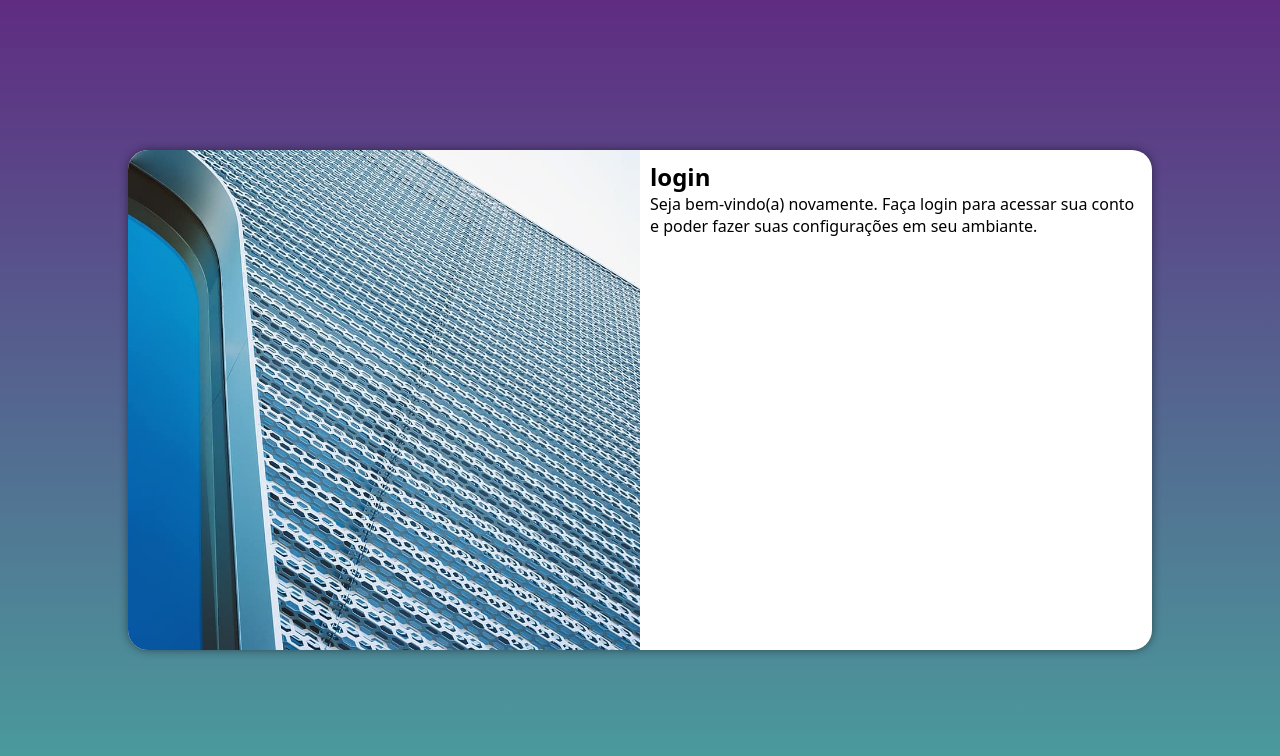
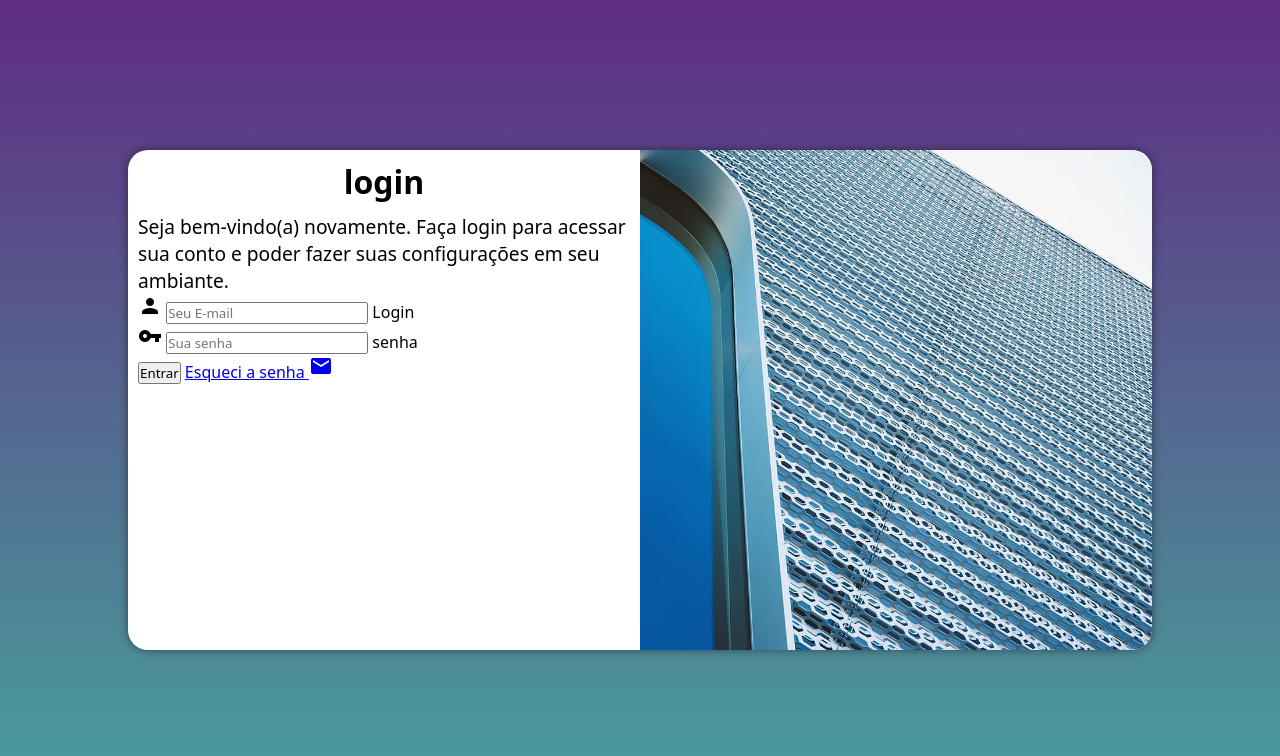
Before and after one commit to Fagner-Bagundes/projeto-login, a plain HTML site: page index.html in a window 1280 px wide. Drawn offline with Linux system fonts and the light colour scheme.

Commit message:
Adicionei o Formulário

```diff
--- a/estilos/mediaquery.css
+++ b/estilos/mediaquery.css
@@ -20,7 +20,7 @@
 }
 }
 
-@media screen and (min-width: 992px) {
+@media screen and (min-width: 993px) {
     body{
         background-image: linear-gradient(to top,  #49a09d, #5f2c82);
     }
@@ -29,13 +29,21 @@
     }
 
     section#login > div#imagem{
-        float: left;
+        float: right;
         width: 50%;
         height: 100%;
     }
 
     section#login > div#formulario{
-        float: right;
+        float: left;
         width: 50%;
     }
+
+    div#formulario >h1{
+        font-size: 2em;
+    }
+
+    div#formulario >p{
+        font-size: 1.2em;
+    }
 }
--- a/estilos/style.css
+++ b/estilos/style.css
@@ -55,3 +55,11 @@ section#login> div#formulario{
     padding:10px;
 
 }
+
+div#formulario >h1{
+    text-align: center;
+    margin-bottom: 10px;
+}
+div#formulario > p{
+    font-size: 0.8em;
+}
--- a/index.html
+++ b/index.html
@@ -4,6 +4,7 @@
     <meta charset="UTF-8">
     <meta name="viewport" content="width=device-width, initial-scale=1.0">
     <title>Tela de login</title>
+    <link href="https://fonts.googleapis.com/icon?family=Material+Icons" rel="stylesheet">
     <link rel="stylesheet" href="estilos/style.css">
     <link rel="stylesheet" href="estilos/mediaquery.css">
 </head>
@@ -15,8 +16,23 @@
             <div id="formulario">
                 <h1>login</h1>
                 <p>Seja bem-vindo(a) novamente. Faça login para acessar sua conto e poder fazer suas configurações em seu ambiante.</p>
-                <form action="login.php" method="post">
 
+                <form action="login.php" method="post" autocomplete="on">
+                    <div class="campo">
+                        <span class="material-icons">person</span>
+                        <input type="email" name="login" id="ilogin" placeholder="Seu E-mail" autocomplete="email" required maxlength="30">
+                         <label for="ilogin">Login</label>
+                    </div>
+
+                    <div class="campo">
+                        <span class="material-icons">vpn_key</span>
+                        <input type="password" name="senha" id="isenha" placeholder="Sua senha" autocomplete="current-password" required minlength="8" maxlength="20">
+                        <label for="isenha">senha</label>
+                    </div>
+                    <input type="submit" value="Entrar">
+                    <a href="#">Esqueci a senha <div class="material-icons">mail</div>
+
+                    </a>
                 </form>
             </div>
         </section>
```
